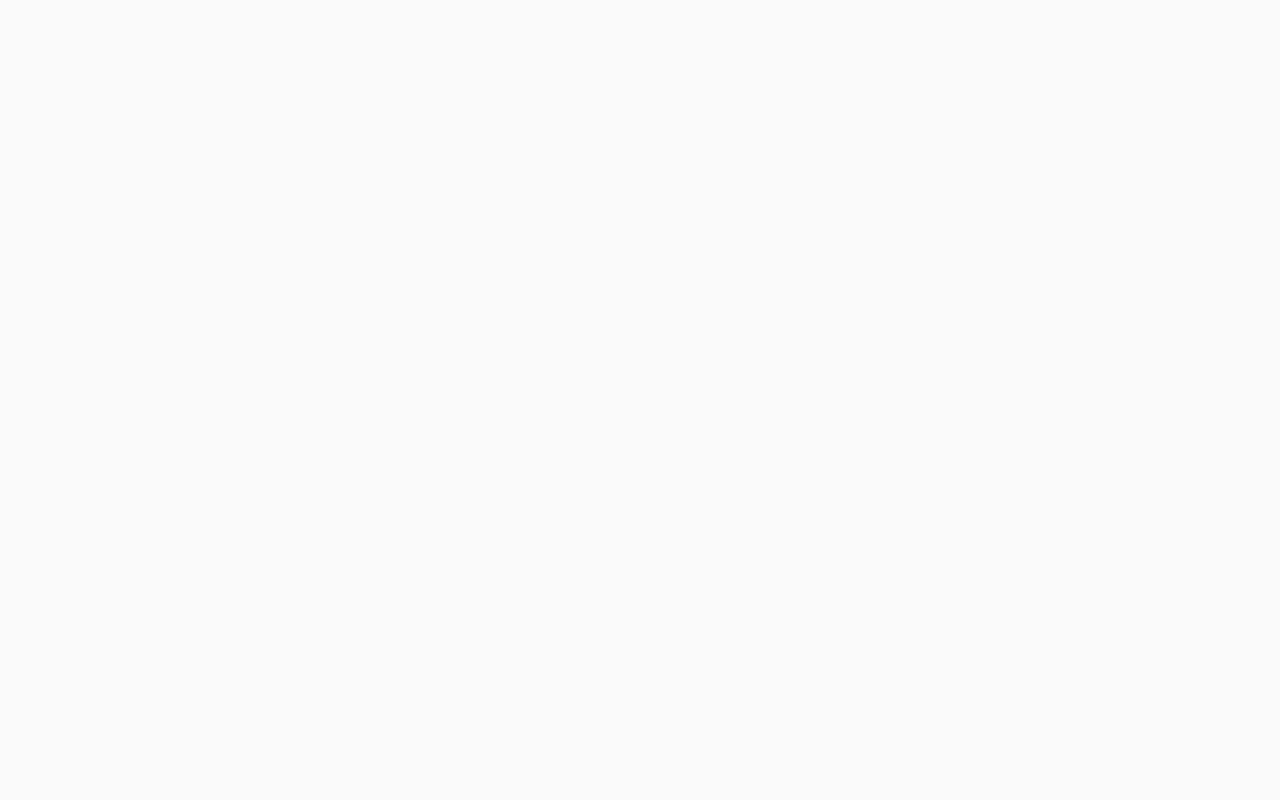
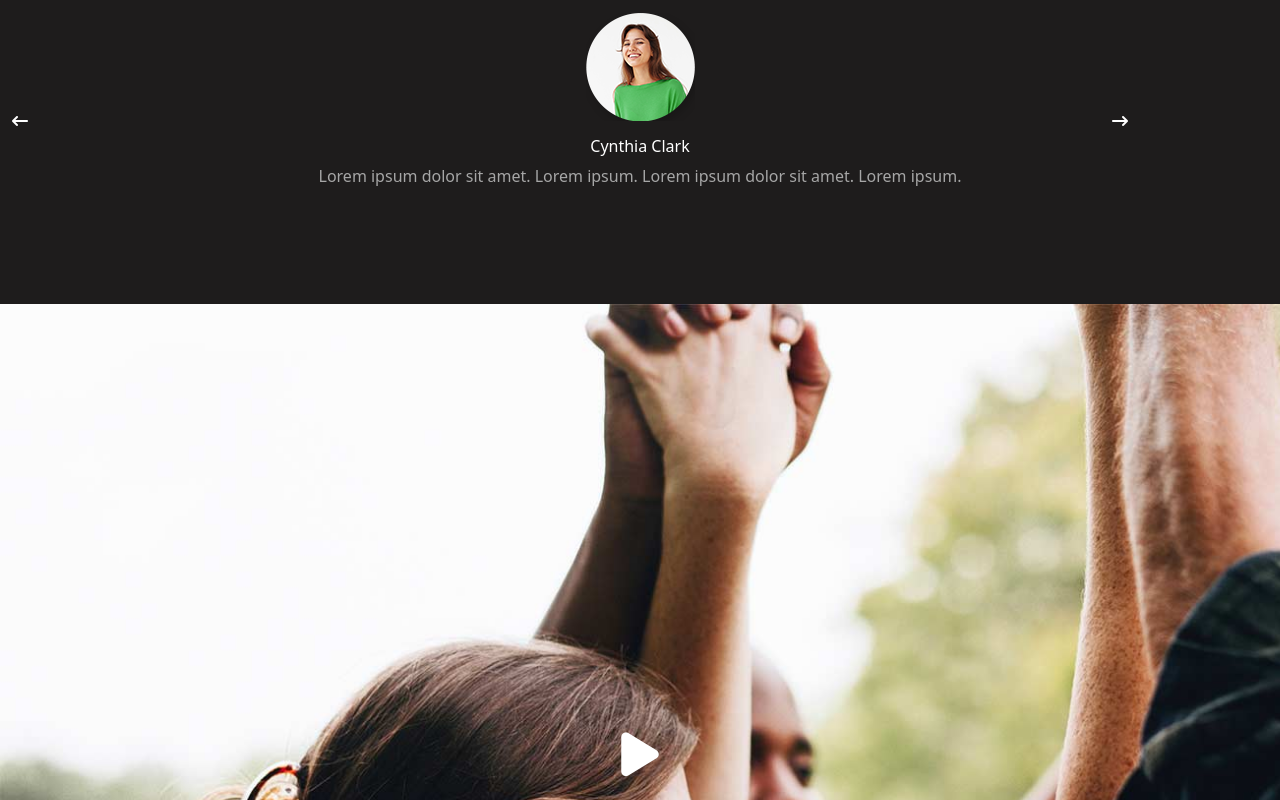
Before and after one commit to enrico-amerio/proj-html-vuejs, a Vue app: page / in a window 1280 px wide. Shown: the part 4020-4820 px from the top of the page. Before the commit the page ends 3933 px from the top, so only its background shows below. Built offline with nearby package versions, Linux system fonts and the light colour scheme.

Commit message:
[add] section

```diff
--- a/src/assets/db.json
+++ b/src/assets/db.json
@@ -159,5 +159,25 @@
       "imgTop":"h1-blog-img-04.jpg",
       "imgBottom":"h1-blog-img-01.jpg"
     }
+  ],
+  "testimonials":[
+    {
+      "id":"1",
+      "img":"h3-img-04.png",
+      "name":"Cynthia Clark",
+      "description":" Lorem ipsum dolor sit amet. Lorem ipsum. Lorem ipsum dolor sit amet. Lorem ipsum."
+    },
+    {
+      "id":"2",
+      "img":"h3-img-07.png",
+      "name":"Lucy Jones",
+      "description":" Lorem ipsum dolor sit amet.dolor sit ametem Lorem ipsum. ipsum dolor sit amet. Lorem ipsum."
+    },
+    {
+      "id":"3",
+      "img":"h3-img-08.png",
+      "name":"Sarah Bass",
+      "description":" Lorem ipsum Lorem ipsum. . Lorem ipsum dolor  Lorem ipsum.sit amet. "
+    }
   ]
 }
--- a/src/components/Main.vue
+++ b/src/components/Main.vue
@@ -2,6 +2,8 @@
 import {store} from '../data/store';
 import Specialities from './Specialities.vue';
 import Events from './Events.vue';
+import Testimonials from './Testimonials.vue';
+import Video from './Video.vue';
 import LatestNews from './LatestNews.vue';
 import CreativeLeader from './CreativeLeader.vue';
 import Staff from './Staff.vue';
@@ -16,7 +18,9 @@ import Staff from './Staff.vue';
       Staff,
       Events,
       CreativeLeader,
-      LatestNews
+      LatestNews,
+      Testimonials,
+      Video
     }
   }
 </script>
@@ -28,6 +32,8 @@ import Staff from './Staff.vue';
   <Events/>
   <CreativeLeader/>
   <LatestNews/>
+  <Testimonials/>
+  <Video/>
 </template>
 
 
--- /dev/null
+++ b/src/components/Testimonials.vue
@@ -0,0 +1,68 @@
+<script>
+import {store} from '../data/store'
+import data from "../assets/db.json"
+
+export default {
+  data(){
+      return{
+        store,
+        data
+      }
+    },
+    methods:{
+      getPathImage(img){
+        return new URL(`../assets/img/${img}`, import.meta.url).href
+      },
+       goNext(){
+         if(this.store.testimonialCounter < this.data.testimonials.length){
+           this.store.testimonialCounter++
+         }else{
+           this.store.testimonialCounter = 1
+         }
+       },
+       goPrev(){
+         if(this.store.testimonialCounter > 1){
+           this.store.testimonialCounter--
+         }else{
+           this.store.testimonialCounter = this.data.testimonials.length
+         }
+       }
+    }
+  }
+</script>
+
+<template>
+  <div class="wrapper ">
+    <div class="container" v-for="testimonial in data.testimonials" :key="testimonial.id">
+      <div class="testimonial text-center " v-if="testimonial.id == this.store.testimonialCounter">
+        <img class="mb-3" :src="getPathImage(testimonial.img)" alt="testimonial">
+        <h6>{{ testimonial.name }}</h6>
+        <p>{{ testimonial.description }}</p>
+      </div>
+    </div>
+    <div class="nav-arrows container d-flex justify-content-between">
+      <a @click="goPrev"><i class="fa-solid fa-arrow-left-long"></i></a>
+      <a @click="goNext"><i class="fa-solid fa-arrow-right-long"></i></a>
+    </div>
+  </div>
+</template>
+
+<style lang="scss" scoped>
+.wrapper{
+  padding: 100px 0;
+  background-color: #1e1c1c;
+  height: fit-content;
+  width: 100%;
+  color:white;
+  position:relative;
+}
+.nav-arrows{
+  position: absolute;
+  top:50%;
+  margin: 0 auto;
+  z-index: 2;
+  a{
+    cursor: pointer;
+  }
+}
+</style>
--- /dev/null
+++ b/src/components/Video.vue
@@ -0,0 +1,35 @@
+<script>
+import {store} from '../data/store'
+import data from "../assets/db.json"
+
+export default {
+  data(){
+      return{
+        store,
+        data
+      }
+    },
+  }
+</script>
+
+<template>
+  <div class="wrapper d-flex justify-content-center  align-items-center ">
+    <div class="icon">
+      <i class="fa-solid fa-play"></i>
+    </div>
+  </div>
+</template>
+
+<style lang="scss" scoped>
+.wrapper{
+  background-image:url('../assets/img/h1-img-04.jpg');
+  background-repeat: no-repeat;
+  background-size: cover;
+  height: 900px;
+
+  .icon{
+    color:white;
+    font-size: 50px;
+  }
+}
+</style>
--- a/src/data/store.js
+++ b/src/data/store.js
@@ -5,4 +5,5 @@ export const store = reactive({
   jumboCounter: 1,
   staffCounter: 1,
   newsPage:1,
+  testimonialCounter:1
 })
```
